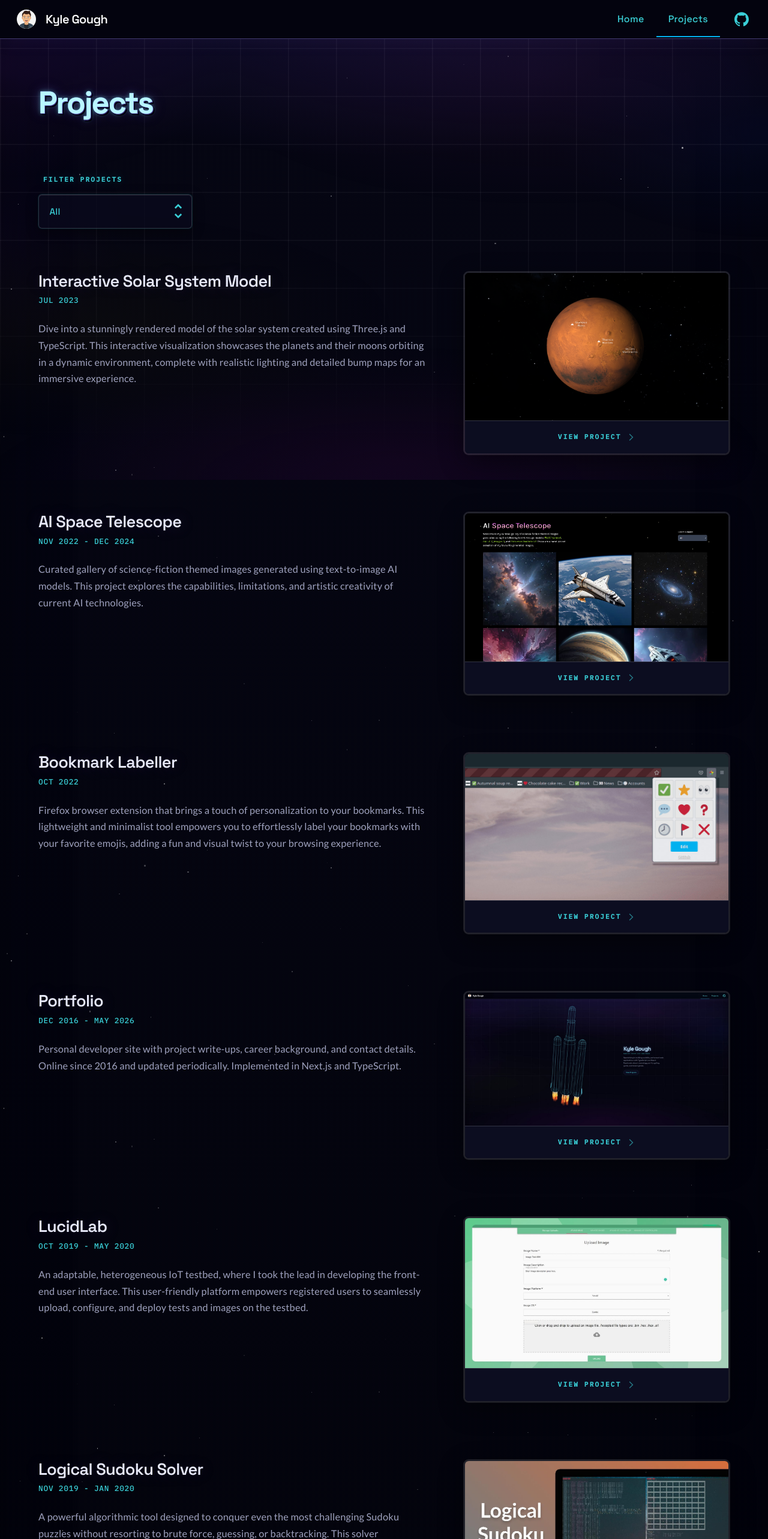
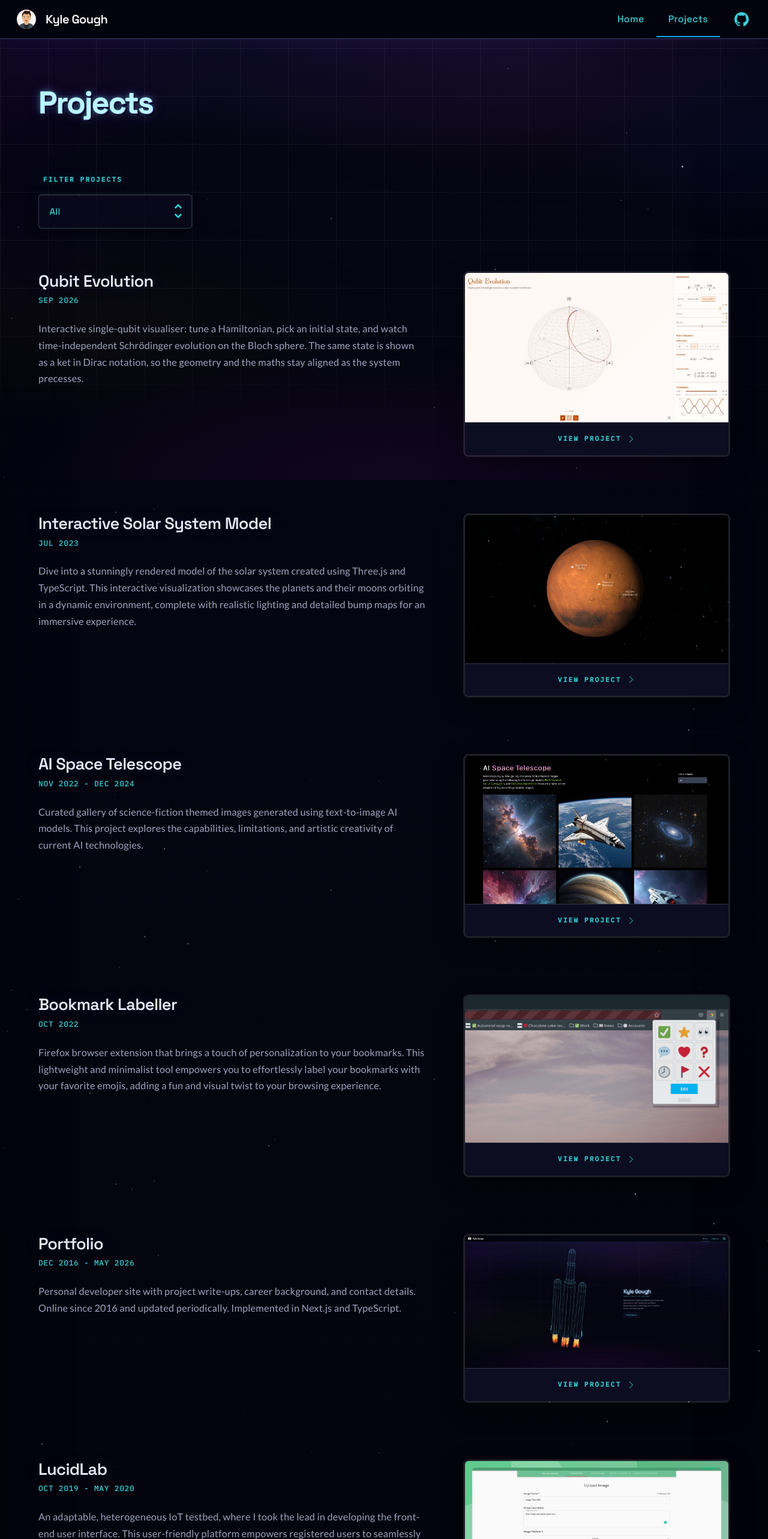
Before and after one commit to KyleGough/portfolio, a Next.js app: page /projects in a window 1280 px wide. Shown: the top 2566 px of the page at 60% size. Built offline with nearby package versions, Linux system fonts and the light colour scheme.

Commit message:
Qubit evolution project

```diff
--- a/components/Footer/Footer.tsx
+++ b/components/Footer/Footer.tsx
@@ -40,6 +40,9 @@ export const Footer: React.FC = () => (
             </h2>
             <ul>
               <FooterLink href="/projects">All Projects</FooterLink>
+              <FooterLink href="/projects/qubit-evolution">
+                Qubit Evolution
+              </FooterLink>
               <FooterLink href="/projects/solar-system">
                 Solar System Model
               </FooterLink>
@@ -48,9 +51,6 @@ export const Footer: React.FC = () => (
               </FooterLink>
               <FooterLink href="/projects/ai-space-telescope">
                 AI Space Telescope
-              </FooterLink>
-              <FooterLink href="/projects/cave-exploration">
-                Cave Exploration
               </FooterLink>
             </ul>
           </div>
--- a/components/MasonryShowcase/MasonryShowcase.module.css
+++ b/components/MasonryShowcase/MasonryShowcase.module.css
@@ -192,12 +192,6 @@
   transition: color 0.25s ease;
 }
 
-@media (min-width: 64rem) {
-  .tileSudoku .image :global(.home-feature-img) {
-    object-position: 50% 35%;
-  }
-}
-
 @media (hover: hover) and (pointer: fine) {
   .tile:hover,
   .tile:focus-visible {
--- a/components/MasonryShowcase/MasonryShowcase.tsx
+++ b/components/MasonryShowcase/MasonryShowcase.tsx
@@ -6,7 +6,6 @@ import {
   type FeaturedCaseStudy,
   FEATURED_CASE_STUDIES,
 } from '@utilities/featuredCaseStudies';
-import { clsx } from 'clsx';
 import Image from 'next/image';
 import Link from 'next/link';
 import React from 'react';
@@ -18,15 +17,11 @@ const Tile: React.FC<{
   priority: boolean;
 }> = ({ featured, priority }) => {
   const when = getDateRange(featured.date);
-  const isSudoku = featured.id === 'sudoku';
   const img = featured.image;
 
   return (
     <FadeIn className={styles.item}>
-      <Link
-        className={clsx(styles.tile, isSudoku && styles.tileSudoku)}
-        href={featured.link}
-      >
+      <Link className={styles.tile} href={featured.link}>
         <div className={styles.image}>
           <Image
             className="home-feature-img"
--- /dev/null
+++ b/pages/projects/qubit-evolution.tsx
@@ -0,0 +1,120 @@
+import { Divider } from '@components/Divider';
+import { ImageFigure } from '@components/ImageFigure';
+import { Layout } from '@components/Layout';
+import { Pagination } from '@components/Pagination';
+import { ProjectHeader } from '@components/ProjectHeader';
+import { Screenshots } from '@components/Screenshots';
+import { Section } from '@components/Section';
+import imageVisualiser from '@image/qubit-evolution.jpg';
+import imageEigenstate from '@image/qubit-evolution2.jpg';
+import { fetchGitHubStargazerCount } from '@utilities/fetchGitHubStargazerCount';
+import { getProjectData } from '@utilities/Project';
+import { ProjectPageProps } from '@utilities/types';
+import { GetStaticProps } from 'next';
+import React from 'react';
+
+const QubitEvolution: React.FC<ProjectPageProps> = ({
+  images,
+  project,
+  githubStargazerCount,
+}) => (
+  <Layout title="Qubit Evolution - Interactive Single-Qubit Visualiser">
+    <ProjectHeader
+      project={project}
+      githubStargazerCount={githubStargazerCount}
+    />
+
+    <Divider />
+
+    <ImageFigure image={images[0]} />
+
+    <Divider />
+
+    <Section>
+      <h2 className="project-header">Overview</h2>
+      <p className="max-w-reading mb-4">
+        Qubit Evolution is an interactive visualiser for single-qubit
+        Schrödinger evolution. Users tune the Hamiltonian parameters ω, Ω
+        <sub>x</sub>, and Ω<sub>y</sub>, pick an initial state, and watch the
+        Bloch vector precess while the same state is shown as a Diract ket, Pauli
+        expectations, and computational-basis probabilities.
+      </p>
+      <p className="max-w-reading">
+        The Hamiltonian is the energy operator: a 2x2 Hermitian matrix formed
+        as a real linear combination of Pauli matrices. Users can choose from presets for Larmor precession, resonant Rabi driving, and detuned Rabi.
+        Hovering over the current state or an energy eigenstate opens a popover with the corresponding ket and eigenvalue.
+      </p>
+    </Section>
+
+    <Divider />
+
+    <Section>
+      <h2 className="project-header">Key Features</h2>
+      <ul className="project-list max-w-reading">
+        <li className="mb-4">
+          <strong>Tunable Hamiltonian</strong>
+          <br />
+          Sliders for tuning the Hamiltonian parameters ω, Ω<sub>x</sub>, and Ω<sub>y</sub>, plus presets for
+          Larmor precession, resonant Rabi driving, and detuned Rabi.
+        </li>
+        <li className="mb-4">
+          <strong>Initial state</strong>
+          <br />
+          Computational basis |0⟩ and |1⟩, superpositions |+⟩ and |−⟩, and
+          circular states |+i⟩ and |-i⟩.
+        </li>
+        <li className="mb-4">
+          <strong>Live Dirac panel</strong>
+          <br />
+          Current ket, evolution formula, Bloch vector ⟨σ⟩, Born-rule bars for
+          P(|0⟩) and P(|1⟩), and a plot of those probabilities versus t.
+        </li>
+        <li className="mb-4">
+          <strong>Playback</strong>
+          <br />
+          Play, pause, and reset, with keyboard shortcuts, so users
+          can step through the evolution at their own pace.
+        </li>
+      </ul>
+    </Section>
+
+    <Divider />
+
+    <Screenshots images={images} />
+
+    <Divider />
+
+    <Pagination
+      previousTitle="Solar System"
+      previousLink="/projects/solar-system"
+    />
+  </Layout>
+);
+
+export const getStaticProps: GetStaticProps<ProjectPageProps> = async () => {
+  const images = [
+    {
+      imageData: imageVisualiser,
+      alt: 'Qubit Evolution: Bloch sphere, Hamiltonian controls, and Dirac notation',
+    },
+    {
+      imageData: imageEigenstate,
+      alt: 'Qubit Evolution: energy eigenstate popover on the Bloch sphere',
+    },
+  ];
+
+  const githubStargazerCount = await fetchGitHubStargazerCount(
+    'qubit-evolution',
+  );
+
+  return {
+    props: {
+      images: images,
+      project: getProjectData('qubit-evolution'),
+      ...(githubStargazerCount !== undefined && { githubStargazerCount }),
+    },
+    revalidate: 3600,
+  };
+};
+
+export default QubitEvolution;
--- a/pages/projects/solar-system.tsx
+++ b/pages/projects/solar-system.tsx
@@ -81,6 +81,8 @@ const SolarSystem: React.FC<ProjectPageProps> = ({
     <Pagination
       previousTitle="AI Space Telescope"
       previousLink="/projects/ai-space-telescope"
+      nextTitle="Qubit Evolution"
+      nextLink="/projects/qubit-evolution"
     />
   </Layout>
 );
--- a/utilities/Project.ts
+++ b/utilities/Project.ts
@@ -10,6 +10,7 @@ import imageSortingVisualiser from '@image/card-sorting-algorithm-visualiser.jpg
 import imageSudoku from '@image/card-sudoku.jpg';
 import imageMars from '@image/mars.png';
 import imagePortfolio from '@image/portfolio-homepage.jpg';
+import imageQubitEvolution from '@image/qubit-evolution.jpg';
 
 import { Project } from './types';
 
@@ -29,6 +30,30 @@ enum ProjectFilter {
 }
 
 export const projects: Project[] = [
+  {
+    id: 'qubit-evolution',
+    title: 'Qubit Evolution',
+    date: {
+      start: {
+        month: 9,
+        year: 2026,
+      },
+    },
+    image: imageQubitEvolution,
+    alt: 'Qubit Evolution visualiser',
+    link: '/projects/qubit-evolution',
+    filters: [
+      ProjectFilter.JAVASCRIPT,
+      ProjectFilter.REACT,
+      ProjectFilter.THREE_JS,
+      ProjectFilter.WEB,
+    ],
+    description:
+      'Interactive single-qubit visualiser: tune a Hamiltonian, pick an initial state, and watch time-independent Schrödinger evolution on the Bloch sphere. The same state is shown as a ket in Dirac notation, so the geometry and the maths stay aligned as the system precesses.',
+    github: 'https://github.com/KyleGough/qubit-evolution',
+    skills: ['React', 'TypeScript', 'Three.js', 'KaTeX', 'Vite'],
+    liveLink: 'https://kylegough.github.io/qubit-evolution/',
+  },
   {
     id: 'solar-system',
     title: 'Interactive Solar System Model',
--- a/utilities/featuredCaseStudies.ts
+++ b/utilities/featuredCaseStudies.ts
@@ -1,5 +1,5 @@
 import imageMars from '@image/mars.png';
-import imageSudoku from '@image/sudoku1.jpg';
+import imageQubitEvolution from '@image/qubit-evolution.jpg';
 
 import type { ProjectDate } from './types';
 
@@ -14,12 +14,22 @@ export interface FeaturedCaseStudy {
   date: ProjectDate;
   excerpt: string;
   id: string;
-  image: typeof imageMars;
+  image: typeof imageQubitEvolution;
   link: string;
   title: string;
 }
 
 export const FEATURED_CASE_STUDIES: readonly FeaturedCaseStudy[] = [
+  {
+    id: 'qubit-evolution',
+    title: 'Qubit Evolution',
+    alt: 'Qubit Evolution visualiser',
+    link: '/projects/qubit-evolution',
+    date: { start: { month: 9, year: 2026 } },
+    image: imageQubitEvolution,
+    excerpt:
+      'Qubit visualiser with tunable Hamiltonian. Visualises time-independent Schrödinger evolution on the Bloch sphere.',
+  },
   {
     id: 'solar-system',
     title: 'Interactive Solar System Model',
@@ -30,17 +40,4 @@ export const FEATURED_CASE_STUDIES: readonly FeaturedCaseStudy[] = [
     excerpt:
       'Interactive 3D solar system in the browser, with orbital mechanics inspired motion, cinematic camera controls, and educational waypoints.',
   },
-  {
-    id: 'sudoku',
-    title: 'Logical Sudoku Solver',
-    alt: 'Logical sudoku solver',
-    link: '/projects/sudoku',
-    date: {
-      start: { month: 11, year: 2019 },
-      end: { month: 1, year: 2020 },
-    },
-    image: imageSudoku,
-    excerpt:
-      'A Sudoku engine that works without backtracking, with stepwise explanations of every deduction.',
-  },
 ];
```
Also changed, not shown: next-env.d.ts, public/img/qubit-evolution.jpg (added), public/img/qubit-evolution2.jpg (added).
